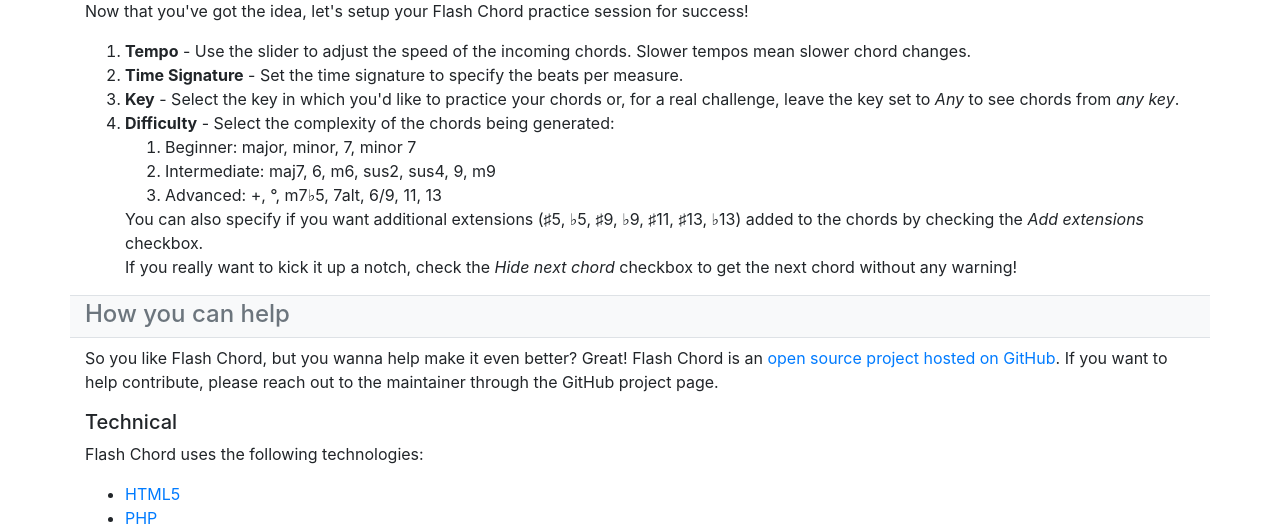
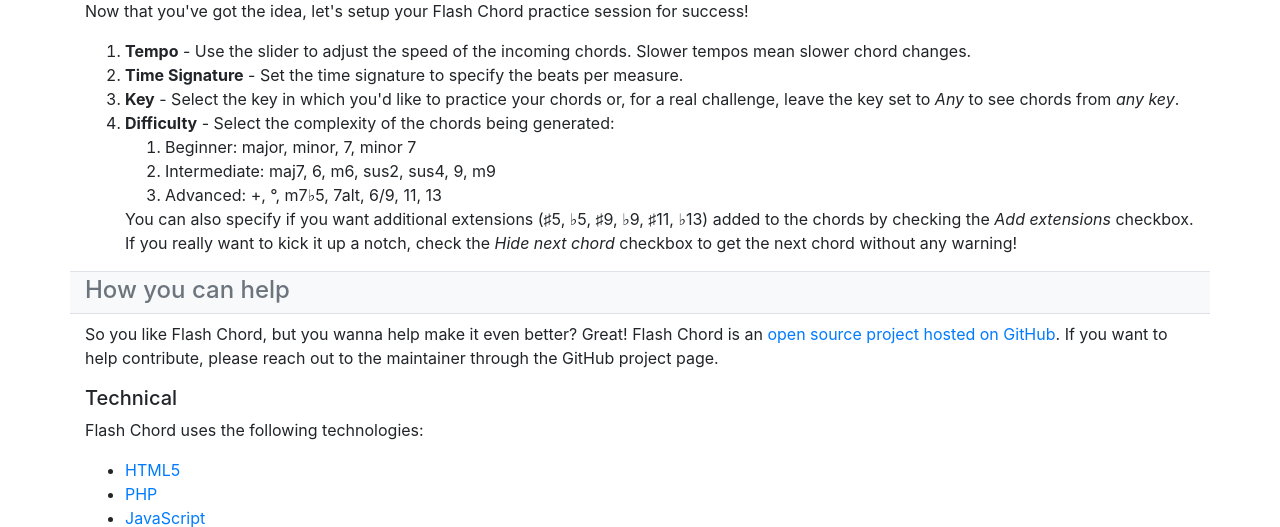
Before and after one commit to KCarlile/flashchord, a PHP site: page /about in a window 1280 px wide. Shown: the part 390-917 px from the top of the page. Run offline with PHP 8.4, Linux system fonts and the light colour scheme; some libraries are stand-ins or nearby versions.

Commit message:
Removing #13 as a chord extension because it's invalid/redundant.

```diff
--- a/about.php
+++ b/about.php
@@ -33,7 +33,7 @@
                     <li>Intermediate: maj7, 6, m6, sus2, sus4, 9, m9</li>
                     <li>Advanced: +, °, m7♭5, 7alt, 6/9, 11, 13</li>
                 </ol>
-                You can also specify if you want additional extensions (♯5, ♭5, ♯9, ♭9, ♯11, ♯13, ♭13) added to the chords by checking the <em>Add extensions</em> checkbox.<br />If you really want to kick it up a notch, check the <em>Hide next chord</em> checkbox to get the next chord without any warning!
+                You can also specify if you want additional extensions (♯5, ♭5, ♯9, ♭9, ♯11, ♭13) added to the chords by checking the <em>Add extensions</em> checkbox.<br />If you really want to kick it up a notch, check the <em>Hide next chord</em> checkbox to get the next chord without any warning!
             </li>
         </ol>
         <div class="row bg-light mb-2">
--- a/data/data.js
+++ b/data/data.js
@@ -7,7 +7,7 @@
 var $dominant_chords = ["7", "9", "11", "13"];
 var $all_chords = [].concat($major_chords, $minor_chords, $diminished_chords, $augmented_chords, $dominant_chords);
 
-var $extension = ["", "(♯5)", "(♭5)", "(♯9)", "(♭9)", "(♯11)", "(♯13)", "(♭13)"];
+var $extension = ["", "(♯5)", "(♭5)", "(♯9)", "(♭9)", "(♯11)", "(♭13)"];
 
 var $keys = {
     "G♭ Major":   ["G♯", "A♭", "B♭", "C♭", "D♭", "E♭", "F"],
--- a/index.php
+++ b/index.php
@@ -179,7 +179,7 @@
                     <div class="col">
                         <div class="custom-control custom-checkbox mt-3">
                             <input type="checkbox" class="custom-control-input" id="extensions" name="extensions" />
-                            <label for="extensions" class="custom-control-label">Add extensions <small>(♯5, ♭5, ♯9, ♭9, ♯11, ♯13, ♭13)</small></label>
+                            <label for="extensions" class="custom-control-label">Add extensions <small>(♯5, ♭5, ♯9, ♭9, ♯11, ♭13)</small></label>
                         </div>
                         <div class="custom-control custom-checkbox mt-3">
                             <input type="checkbox" class="custom-control-input" id="rare_enharmonics" name="rare_enharmonics" />
```
